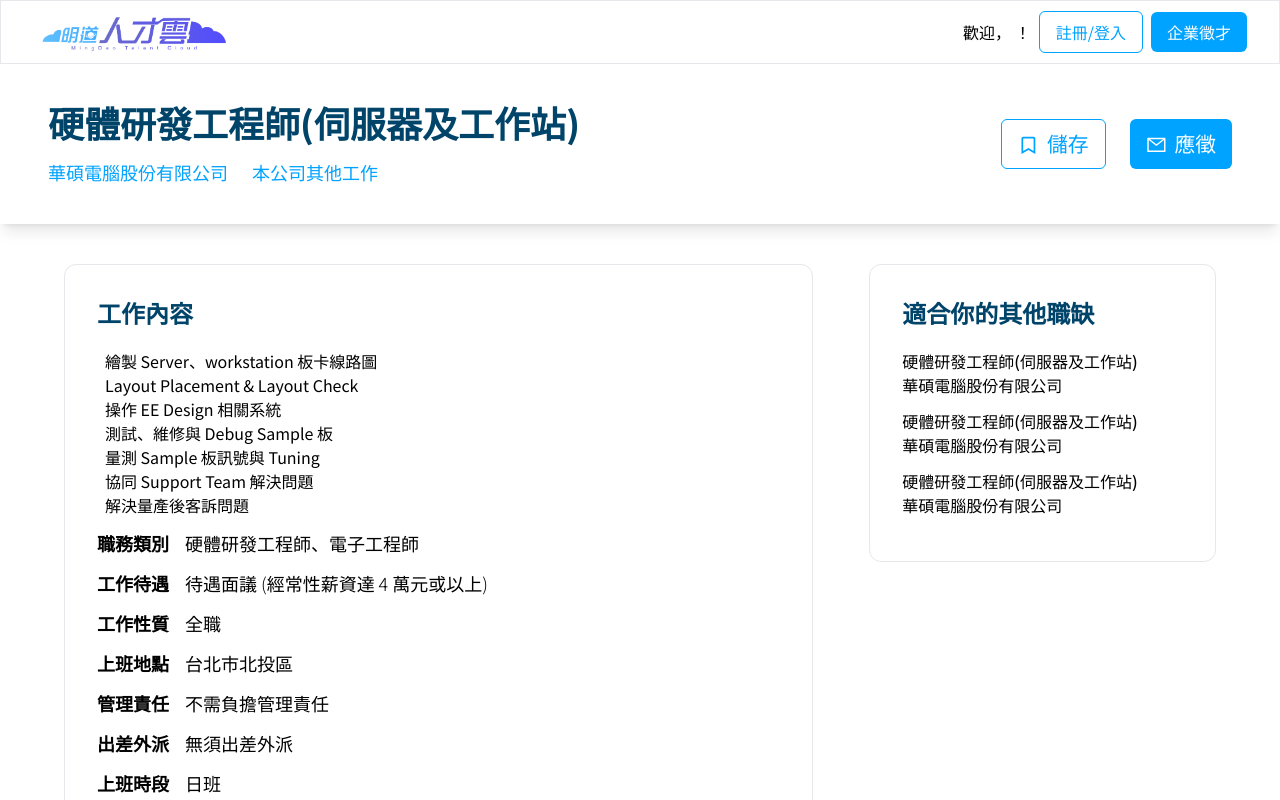
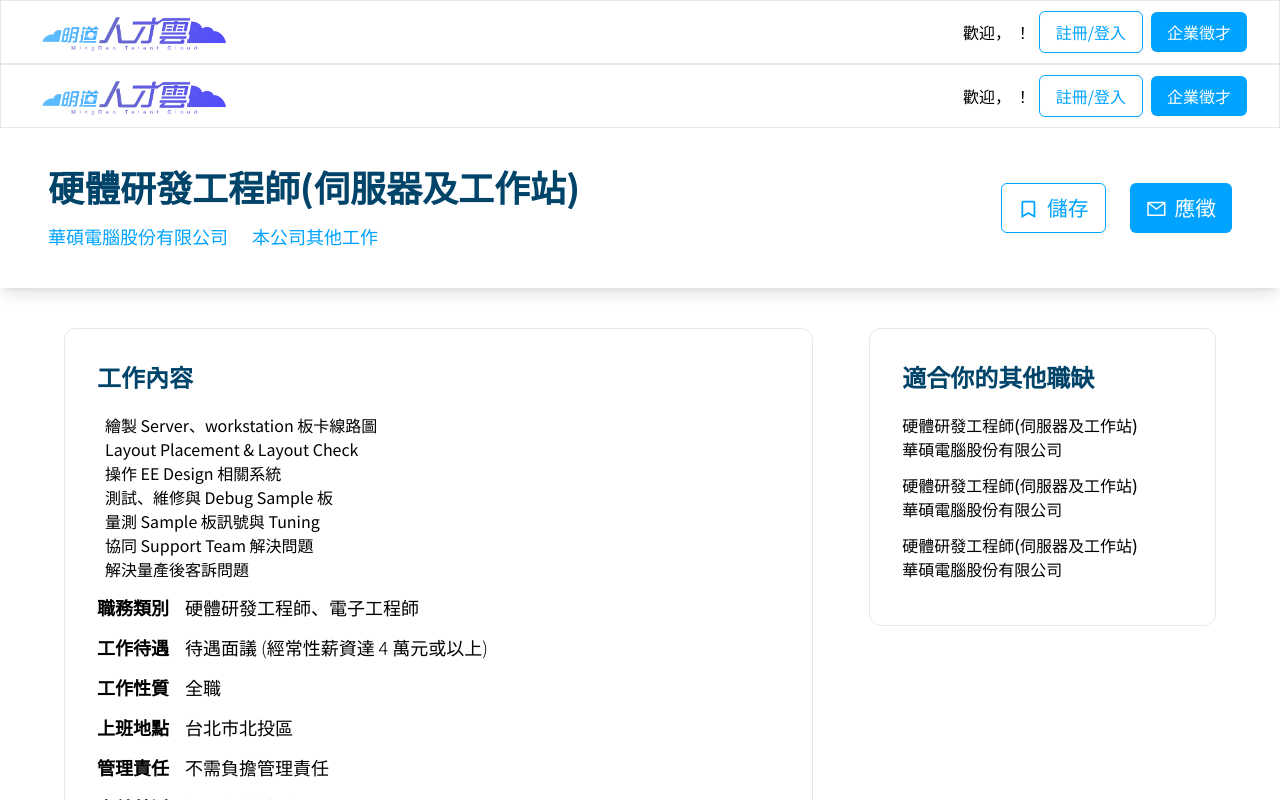
Before and after one commit to MingdaoTC/Service, a Next.js app: page /job/1 in a window 1280 px wide. Shown: the top 800 px of the page. Built offline with nearby package versions, Linux system fonts and the light colour scheme; no server answers.

Commit message:
feat: styles and header

```diff
--- a/src/app/layout.tsx
+++ b/src/app/layout.tsx
@@ -1,7 +1,16 @@
+// Module
+import React from "react";
+
+// Type
 import type { Metadata } from "next";
+
+// Style
+import "@/styles/Global/globals.css";
 import { Noto_Sans_TC } from "next/font/google";
-import React from "react";
-import "@/app/globals.css";
+
+// Component
+import HeaderBar from "@/components/Global/HeaderBar";
+
 
 const NotoSansTC = Noto_Sans_TC({ subsets: ["latin"] });
 
@@ -17,7 +26,10 @@ export default function RootLayout({
 }>) {
   return (
     <html lang="en">
-      <body className={NotoSansTC.className}>{children}</body>
+      <body className={NotoSansTC.className}>
+        <HeaderBar />
+        {children}
+      </body>
     </html>
   );
 }
--- a/src/app/page.tsx
+++ b/src/app/page.tsx
@@ -1,5 +1,5 @@
 // Components
-import HeaderBar from "@/components/Global/HeaderBar";
+
 import JobList from "@/components/Home/JobList";
 import CompanyList from "@/components/Home/CompanyList";
 import SearchBox from "@/components/Global/SearchBox";
@@ -25,7 +25,6 @@ const testJobData = {
 export default function Home() {
   return (
     <>
-      <HeaderBar />
       <div className="bg-mingdao-blue-light h-72 px-4 py-10 flex justify-center items-start">
         <SearchBox />
       </div>
--- a/src/app/globals.css
+++ b/src/styles/Global/globals.css
@@ -63,3 +63,13 @@
     transform: scaleX(1);
   }
 }
+
+:root {
+  --primary-color: #3498db;
+  --secondary-color: #2980b9;
+  --success-color: #2ecc71;
+  --danger-color: #e74c3c;
+  --light-color: #f5f5f5;
+  --dark-color: #333;
+  --border-color: #ddd;
+}
```
